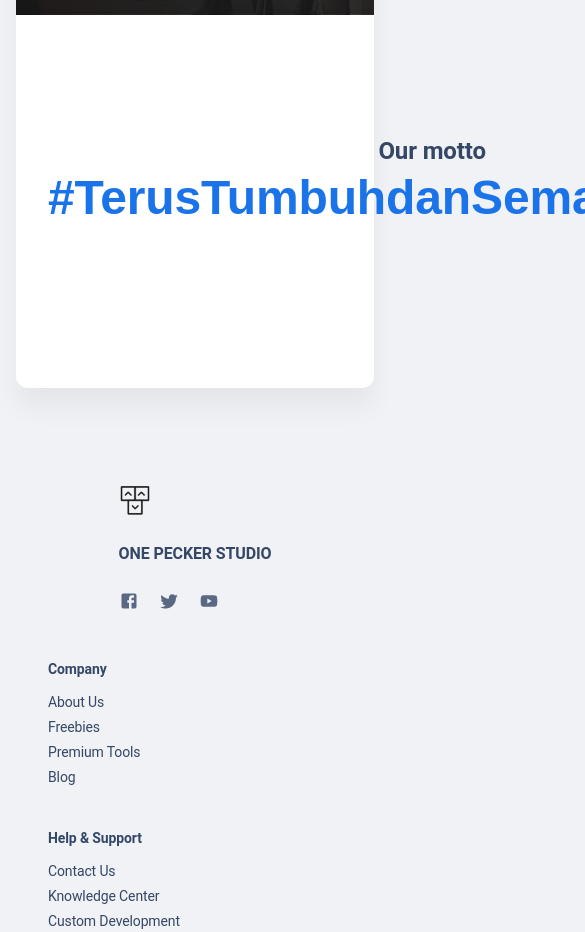
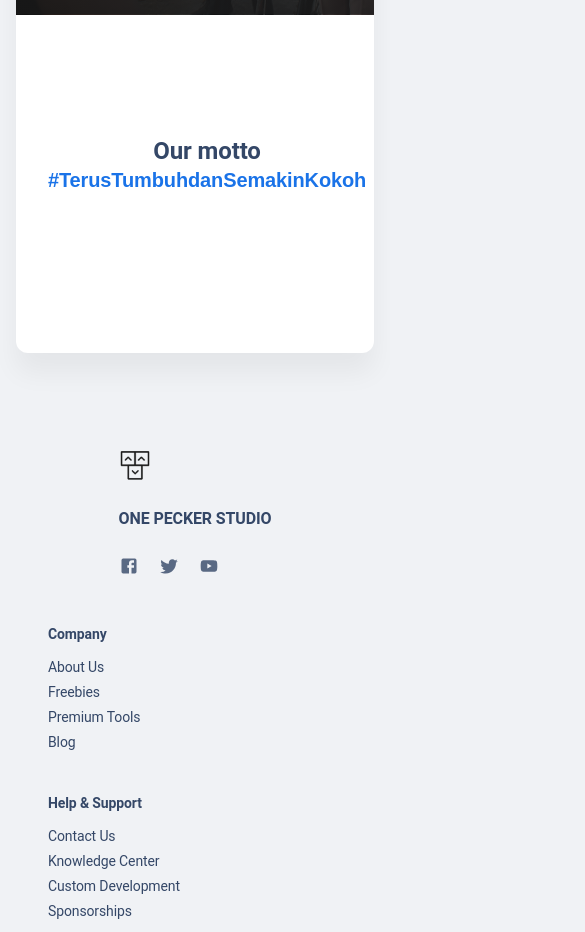
Before and after one commit to O-dik90/Landing_page, a React (Create React App) app: page /pages/landing-pages/about-us in a window 390 px wide. Shown: the part 1657-2589 px from the top of the page, 585 px wide, since content can reach past the window. Built offline with nearby package versions, Linux system fonts and the light colour scheme.

Commit message:
fixing our motto

```diff
--- a/src/pages/LandingPages/AboutUs/sections/Motto.js
+++ b/src/pages/LandingPages/AboutUs/sections/Motto.js
@@ -14,11 +14,10 @@ import bgImage from "assets/images/shapes/waves-white.svg";
 function Motto() {
   return (
     <MKBox component="section" py={{ xs: 0, sm: 6 }}>
-      <Container sx={{ position: "relative", zIndex: 2, py: 12 }}>
+      <Container xs={12} sx={{ position: "relative", zIndex: 2, py: 12 }}>
         <Grid
           container
           item
-          xs={12}
           md={7}
           justifyContent="center"
           mx="auto"
@@ -28,7 +27,16 @@ function Motto() {
           <MKTypography variant="h4" color="dark">
             Our motto
           </MKTypography>
-          <MKTypography variant="h1" color="info" mb={6}>
+          <MKTypography
+            variant="h1"
+            color="info"
+            mb={6}
+            sx={({ breakpoints, typography: { size } }) => ({
+              [breakpoints.down("md")]: {
+                fontSize: size["xl"],
+              },
+            })}
+          >
             #TerusTumbuhdanSemakinKokoh
           </MKTypography>
         </Grid>
```
